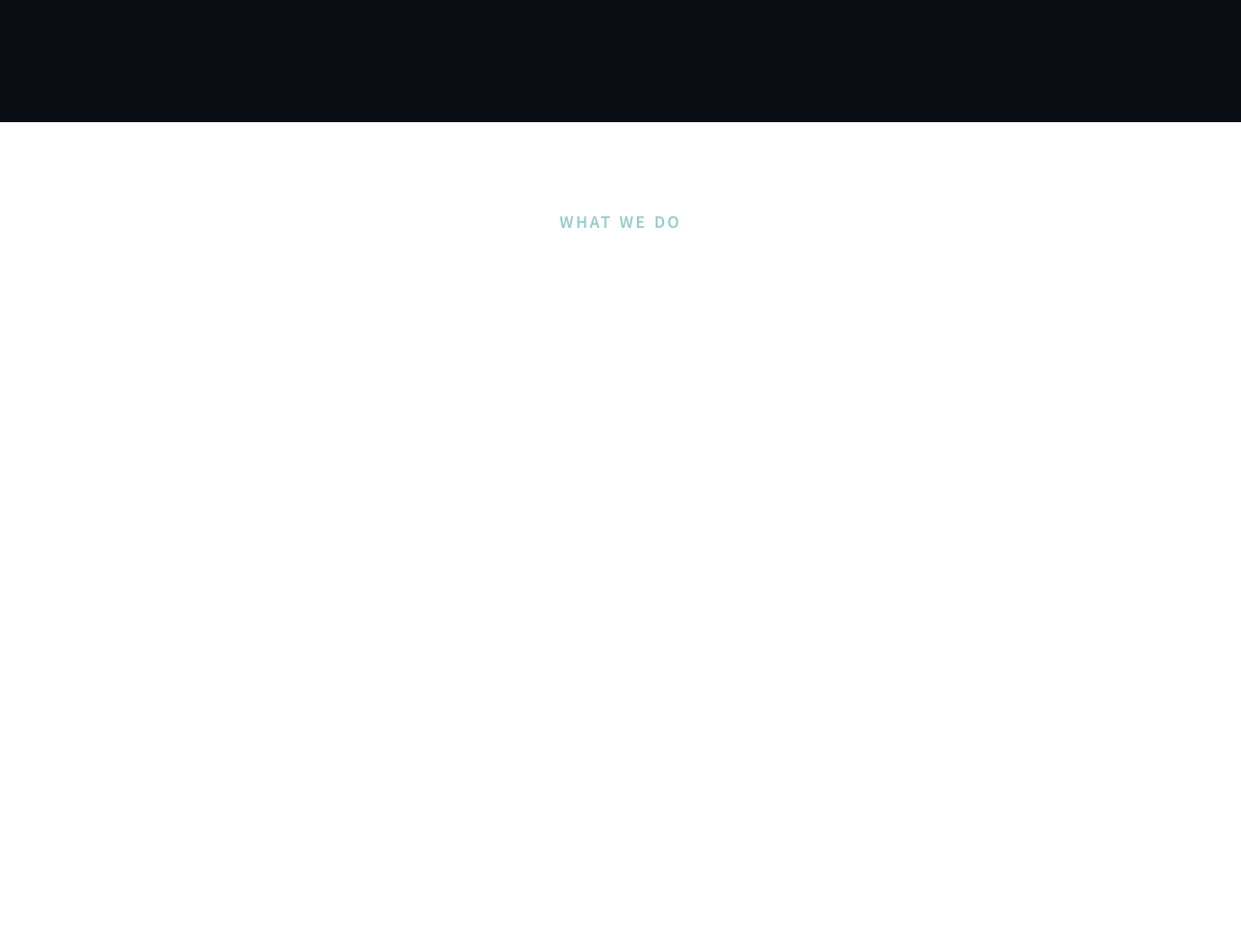
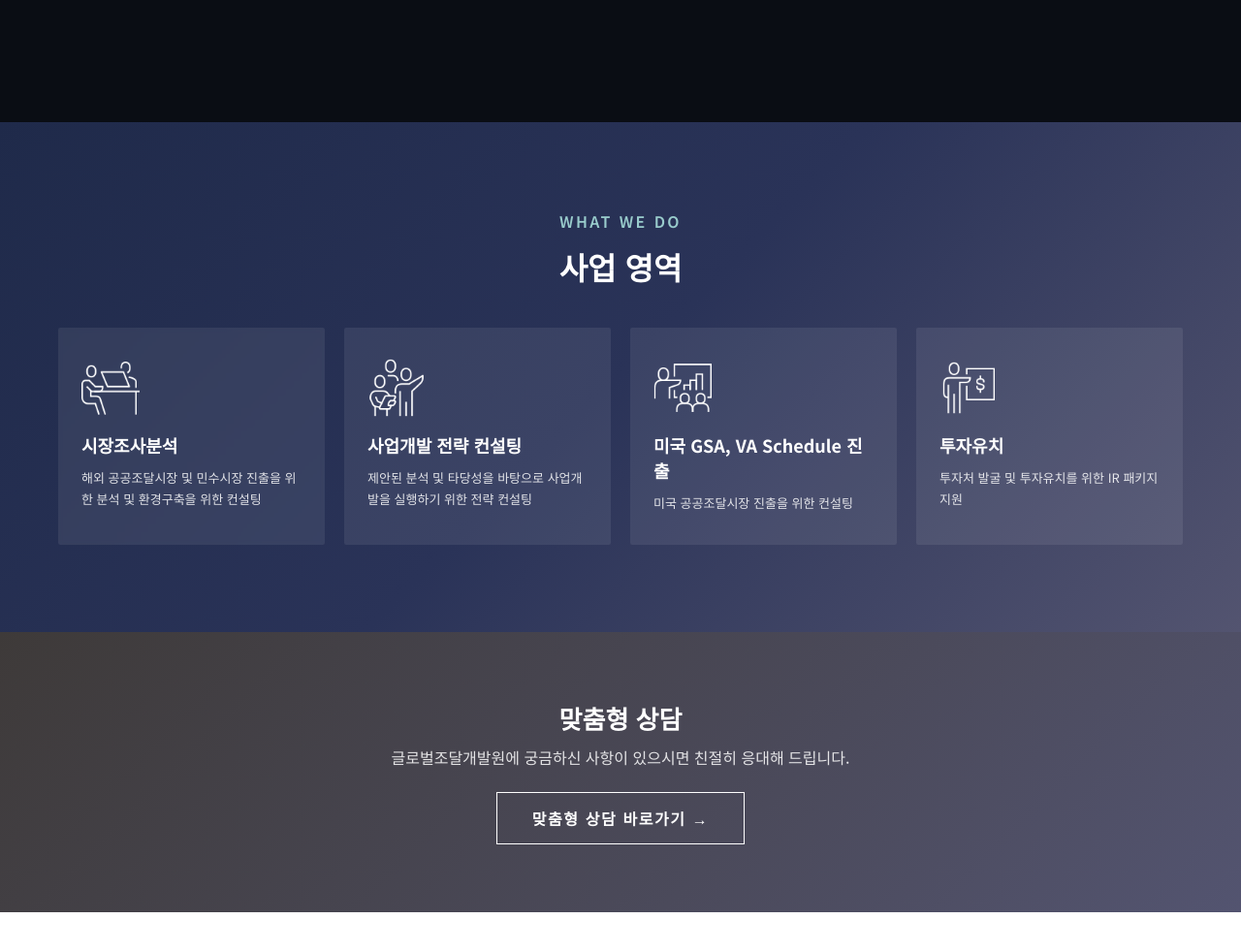
Before and after one commit to UIX-Dev/GPDI, a plain HTML site: page index.html in a window 1280 px wide. Shown: the part 1980-2961 px from the top of the page at 97% size. Drawn offline with Linux system fonts and the light colour scheme; a script that the page names is missing; files whose address does not match are found by name.

Commit message:
메인: 다크 섹션 가시성 복구 + 사업영역 VIEW MORE 제거
- WHAT WE DO / 맞춤형 상담 섹션: 외부 이미지 404로 흰 바탕에
  흰 글자가 묻히던 문제를 브랜드 팔레트 다크 그라데이션으로 해결
- 사업영역 4개 카드의 VIEW MORE → 링크 제거 (페이지 미정 상태)

```diff
--- a/index.html
+++ b/index.html
@@ -628,7 +628,7 @@
 </script>
 
 <!-- ================= WHAT WE DO ================= -->
-<section id="work" class="main-biz" style="padding:90px 0;background:url('images/main/bg_main_biz.jpg') center/cover;color:#fff">
+<section id="work" class="main-biz" style="padding:90px 0;background:linear-gradient(135deg,#1f2a4a 0%,#2a3358 50%,#535470 100%);color:#fff">
   <div class="fallback-wrap">
     <p style="color:#9cc;font-weight:600;letter-spacing:.15em;margin:0 0 12px;text-align:center">WHAT WE DO</p>
     <h3 style="font-size:32px;margin:0 0 40px;text-align:center">
@@ -646,7 +646,6 @@
           <span class="t-ko">해외 공공조달시장 및 민수시장 진출을 위한 분석 및 환경구축을 위한 컨설팅</span>
           <span class="t-en">Consulting on overseas public and commercial procurement markets — analysis and market entry foundations.</span>
         </p>
-        <a href="#" style="display:inline-block;margin-top:18px;font-size:12px;letter-spacing:.15em;opacity:.9">VIEW MORE →</a>
       </div>
       <div style="background:rgba(255,255,255,.08);padding:32px 24px;border-radius:2px">
         <img src="images/main/icon_main_biz2.png" alt="" style="width:60px;margin-bottom:16px">
@@ -658,7 +657,6 @@
           <span class="t-ko">제안된 분석 및 타당성을 바탕으로 사업개발을 실행하기 위한 전략 컨설팅</span>
           <span class="t-en">Strategic consulting that turns analysis and feasibility into executable business development plans.</span>
         </p>
-        <a href="#" style="display:inline-block;margin-top:18px;font-size:12px;letter-spacing:.15em;opacity:.9">VIEW MORE →</a>
       </div>
       <div style="background:rgba(255,255,255,.08);padding:32px 24px;border-radius:2px">
         <img src="images/main/icon_main_biz3.png" alt="" style="width:60px;margin-bottom:16px">
@@ -670,7 +668,6 @@
           <span class="t-ko">미국 공공조달시장 진출을 위한 컨설팅</span>
           <span class="t-en">End-to-end consulting for entering the U.S. federal procurement market.</span>
         </p>
-        <a href="#" style="display:inline-block;margin-top:18px;font-size:12px;letter-spacing:.15em;opacity:.9">VIEW MORE →</a>
       </div>
       <div style="background:rgba(255,255,255,.08);padding:32px 24px;border-radius:2px">
         <img src="images/main/icon_main_biz4.png" alt="" style="width:60px;margin-bottom:16px">
@@ -682,14 +679,13 @@
           <span class="t-ko">투자처 발굴 및 투자유치를 위한 IR 패키지 지원</span>
           <span class="t-en">Investor sourcing and IR package support for capital raising.</span>
         </p>
-        <a href="#" style="display:inline-block;margin-top:18px;font-size:12px;letter-spacing:.15em;opacity:.9">VIEW MORE →</a>
       </div>
     </div>
   </div>
 </section>
 
 <!-- ================= INQUIRY ================= -->
-<section id="inquiry" class="main-inquiry" style="padding:70px 0;background:url('images/main/bg_main_inquiry.jpg') center/cover;color:#fff;text-align:center">
+<section id="inquiry" class="main-inquiry" style="padding:70px 0;background:linear-gradient(135deg,#3e3a39 0%,#535470 100%);color:#fff;text-align:center">
   <div class="fallback-wrap">
     <h3 style="font-size:26px;margin:0 0 10px">
       <span class="t-ko">맞춤형 상담</span>
```
